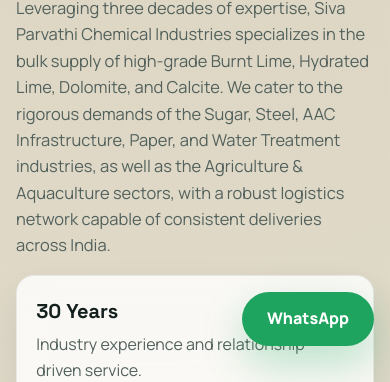
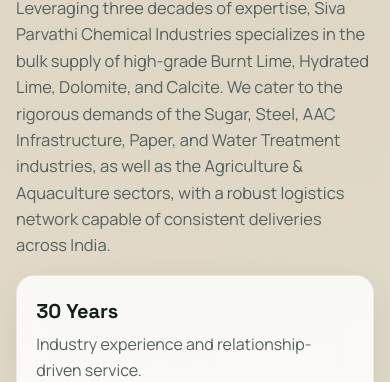
Before and after one commit to spci-lime/website, a plain HTML site: page index.html in a window 390 px wide. Shown: the part 398-780 px from the top of the page. Drawn offline with Linux system fonts and the light colour scheme.

Commit message:
Hide floating WhatsApp chip on mobile

```diff
--- a/styles.css
+++ b/styles.css
@@ -891,8 +891,7 @@
   }
 
   .floating-whatsapp {
-    right: 1rem;
-    bottom: 6.25rem;
+    display: none;
   }
 
   .mobile-contact-bar {
```
